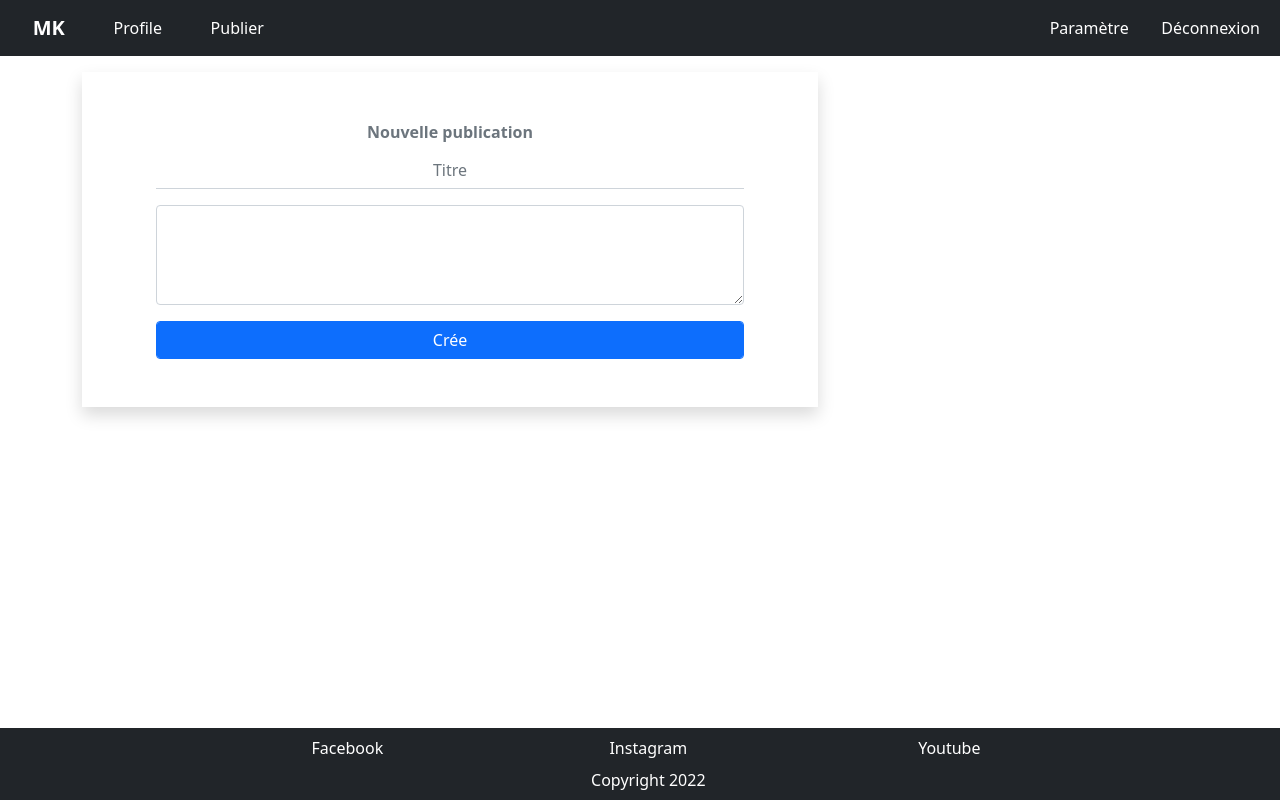
After one commit to Fahazavana/MK-Forum, a Django app: page /forum/create/ in a window 1280 px wide. The commit adds this page. Run offline with Django 4.2, Linux system fonts and the light colour scheme; the visitor is signed in with stand-in values (Sample User, id 1); some libraries are stand-ins or nearby versions; some web fonts are replaced.

Commit message:
create post added

```diff
--- /dev/null
+++ b/forum/forms.py
@@ -0,0 +1,18 @@
+from django.forms import ModelForm
+from django.forms import Textarea, TextInput
+from .models import Posts
+
+
+class postForm(ModelForm):
+    # overwride default
+    def __init__(self, *args, **kwargs):
+        super(postForm, self).__init__(*args, **kwargs)
+        self.fields['titlePost'].widget.attrs = {
+            'class': 'form-control mb-3 my_post_title text-center', 'placeholder': "Titre"}
+        self.fields['contentPost'].widget.attrs = {
+            'class': "form-control mb-3",
+            'style': "height: 100px"}
+
+    class Meta:
+        model = Posts
+        fields = ['titlePost', 'contentPost']
--- a/forum/urls.py
+++ b/forum/urls.py
@@ -5,5 +5,6 @@ from . import views
 app_name = "forum_app"
 urlpatterns = [
     path('index/', views.indexView.as_view(), name='index'),
+    path('create/', views.createPost.as_view(), name='create'),
     path('read/<int:pk>/', views.readPost.as_view(), name='read')
 ]
--- a/forum/views.py
+++ b/forum/views.py
@@ -1,8 +1,10 @@
 from django.shortcuts import render
-from django.views.generic import TemplateView, ListView, DetailView
+from django.views.generic import TemplateView, ListView, DetailView, CreateView
 from .models import Posts, PostComment
+from .forms import postForm
+from django.contrib.auth.mixins import LoginRequiredMixin
 
-# Home View
+# Home page View
 
 
 class indexView(ListView):
@@ -10,8 +12,19 @@ class indexView(ListView):
     template_name = "forum/index.html"
     context_object_name = "posts"
 
+#READ Post View
 
 class readPost(DetailView):
     model = Posts
     context_object_name = "posts"
     template_name = "forum/read.html"
+
+
+class createPost(LoginRequiredMixin, CreateView):
+    template_name = "forum/post_cu.html"
+    model = Posts
+    form_class = postForm
+
+    def form_valid(self, form):
+        form.instance.authorPost = self.request.user
+        return super().form_valid(form)
--- /dev/null
+++ b/static/css/post_cu.css
@@ -0,0 +1,15 @@
+.my_post_title {
+    border-top: none;
+    border-left: none;
+    border-right: none;
+    border-radius: 0;
+}
+.my_post_title:focus {
+    border-top: none;
+    border-left: none;
+    border-right: none;
+    border-bottom: 2px solid #0d6efd;
+    border-radius: 0;
+    box-shadow: none;
+    font-weight: bold;
+}
--- a/templates/base.html
+++ b/templates/base.html
@@ -16,6 +16,8 @@
 
         <!-- Custom Css -->
         <link href="{% static 'css/styles.css'%}" rel="stylesheet" />
+        {% block styles %}
+        {%endblock%}
     </head>
 
     <body>
@@ -33,7 +35,7 @@
                         ><i class="fas fa-user"></i> Profile
                     </span>
                 </a>
-                <a href="" class="nav-link d-none d-md-block">
+                <a href="{% url 'forum_app:create' %}" class="nav-link d-none d-md-block">
                     <span class="nav-item text-white"
                         ><i class="fas fa-plus"></i> Publier</span
                     >
@@ -64,7 +66,7 @@
                             >
                         </li>
                         <li class="nav-item d-md-none">
-                            <a href="#Connexion" class="nav-link text-white"
+                            <a href="{% url 'forum_app:create' %}" class="nav-link text-white"
                                 ><i class="fas fa-plus"></i> Publier</a
                             >
                         </li>
--- /dev/null
+++ b/templates/forum/post_cu.html
@@ -0,0 +1,24 @@
+{% extends 'base.html' %}
+{% load static%}
+{% block styles%}
+<link href="{% static 'css/post_cu.css'%}" rel="stylesheet" />
+{%endblock%}
+{% block corps%}
+<div class="border-0 py-5 shadow">
+    <div class="text-center fw-bold text-muted mb-2">Nouvelle publication</div>
+    <div style="width: 80%" class="m-auto form-group has-warning has-feddback">
+        <form action="." method="post">
+          {% csrf_token%}
+          {{ form.titlePost }}
+          {{ form.contentPost}}
+            <input
+                type="submit"
+                value="Crée"
+                class="form-control btn btn-primary"
+            />
+
+
+        </form>
+    </div>
+</div>
+{% endblock %}
--- a/templates/forum/read.html
+++ b/templates/forum/read.html
@@ -17,7 +17,7 @@
               <a href="" class="btn card-link-read-post text-info text-decoration-none d-inline text-center">React</a>
             </div>
             <div>
-              {% if user.id == posts.id%}
+              {% if user.id == posts.authorPost.id %}
               <a href="" class="btn card-link-read-post text-info text-decoration-none d-inline text-center"><i
                   class="fas fa-pen"></i></a>
               <a href="" class="btn btn-smallcard-link-read-post text-danger text-decoration-none d-inline text-center"><i
```
